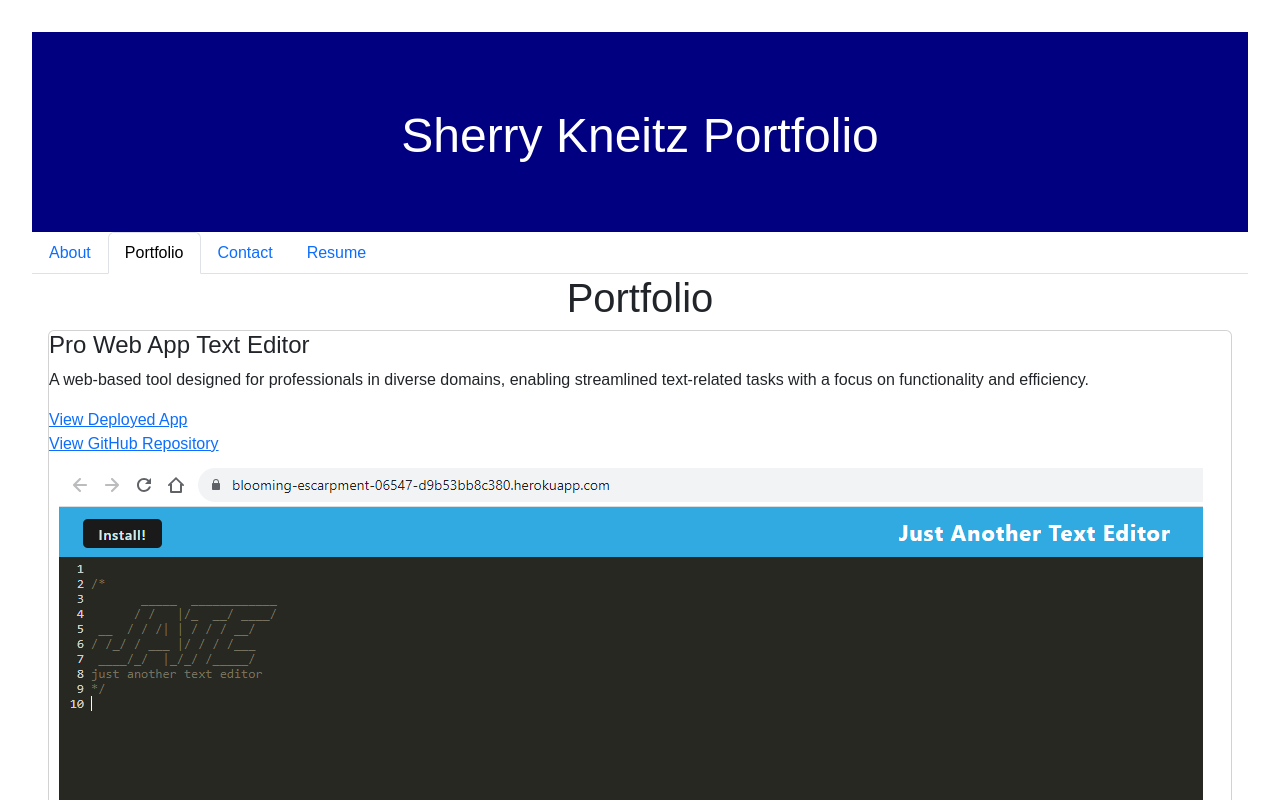
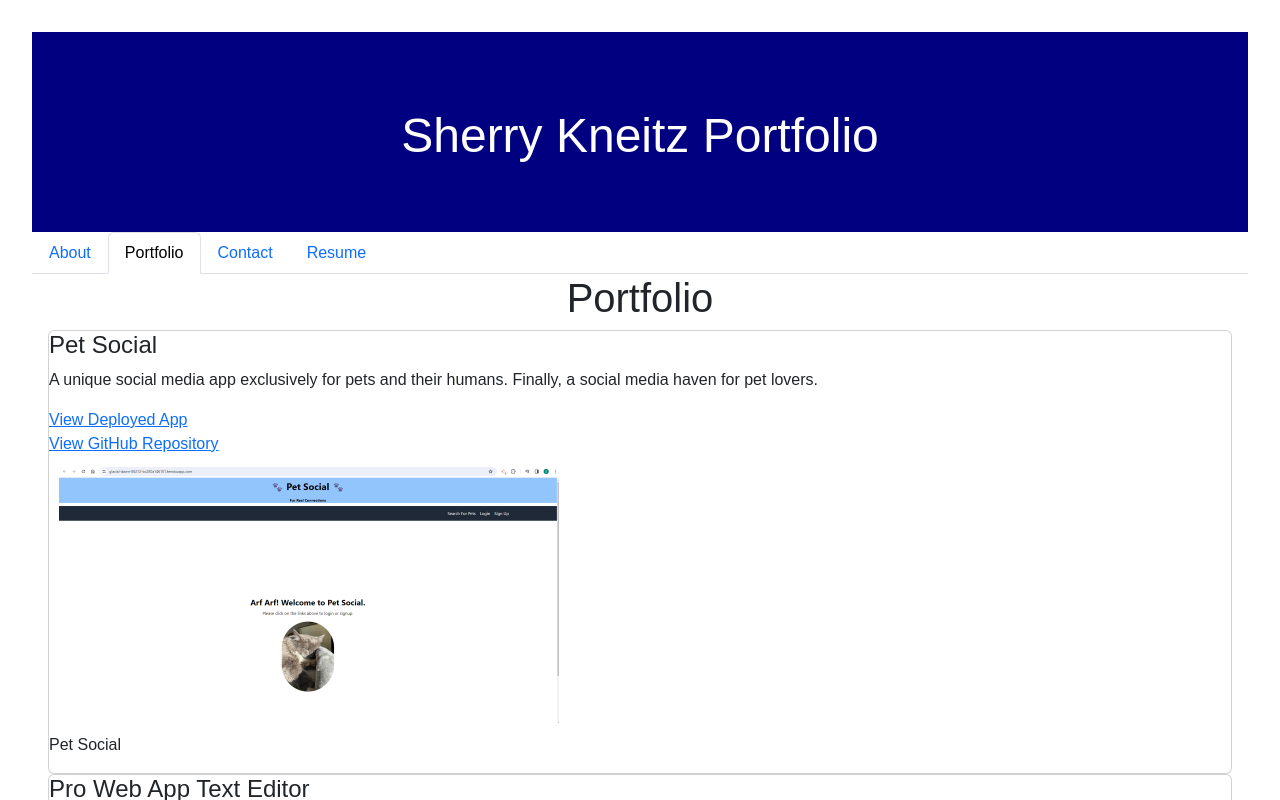
Before and after one commit to SherryK1103/React-Portfolio, a React (Vite) app: page /Portfolio in a window 1280 px wide. Shown: the top 800 px of the page. Built offline with nearby package versions, Linux system fonts and the light colour scheme.

Commit message:
added pet social to portfolio and fixed image size

```diff
--- a/src/components/Projects.jsx
+++ b/src/components/Projects.jsx
@@ -7,7 +7,7 @@ import ecom from '../assets/images/ecom-ss.png';
 import fiftyStates from '../assets/images/50-STATES-SCREENSHOT.png';
 import weatherDash from '../assets/images/WEATHER-DASH-SS.png';
 import workDay from '../assets/images/workday-scheduler-5.png';
-
+import PET from '../assets/images/4PET-SS-NEW.png';
 
 function ProjectCard({ name, description, link, deployedLink, imageSrc }) {
   return (
@@ -29,13 +29,13 @@ function ProjectCard({ name, description, link, deployedLink, imageSrc }) {
 
 function Projects() {
   const projectData = [
-    // {
-    //   name: 'MVC Tech Blog',
-    //   description: 'A CMS-style blog site with the purpose of publishing articles, blog posts, and sharing thoughts and opinions.',
-    //   link: 'https://github.com/SherryK1103/MVC-Tech-Blog',
-    //   deployedLink: 'https://vast-dusk-28814-bab9820d09f9.herokuapp.com/',
-    //   imageSrc: mvcPhoto,
-    // },
+    {
+      name: 'Pet Social',
+      description: 'A unique social media app exclusively for pets and their humans. Finally, a social media haven for pet lovers.',
+      link: 'https://github.com/SherryK1103/Pet-Social',
+      deployedLink: 'https://guarded-basin-73624-223ecb536746.herokuapp.com/',
+      imageSrc: PET,
+    },
     // {
     //   name: 'Note Taker',
     //   description: 'A platform that enables users to write and save notes. This platform aims to facilitate users in organizing their thoughts and tracking tasks that need completion.',
```
Also changed, not shown: src/assets/images/4PET-SS-NEW.png (added), src/assets/images/4PET-SS.png (added).
